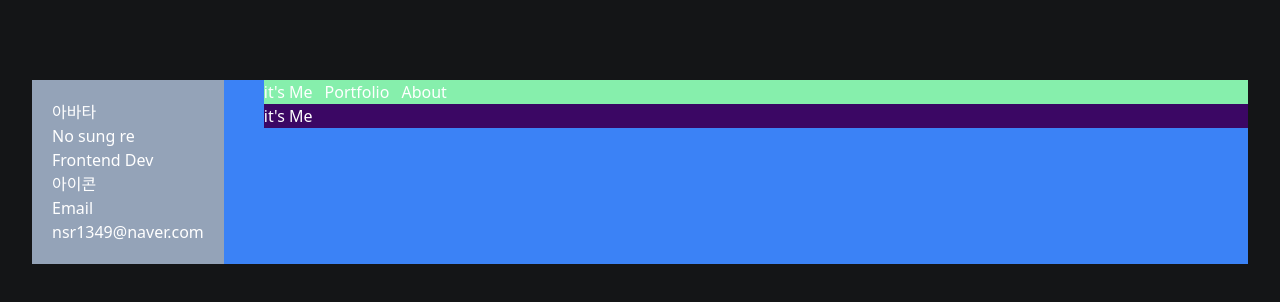
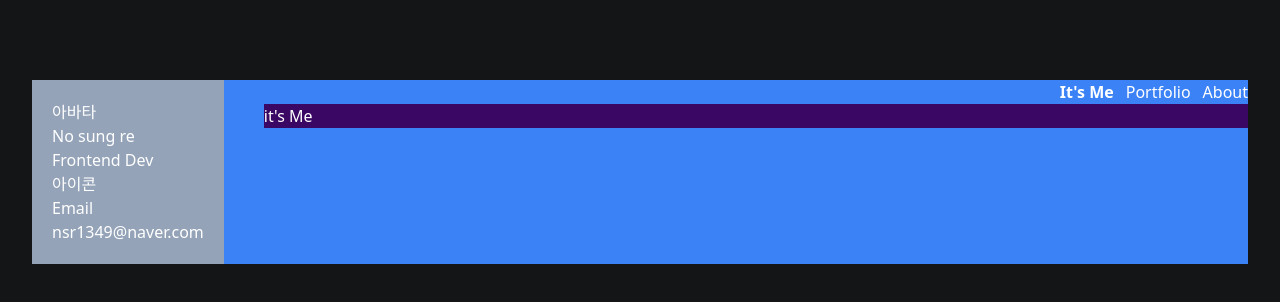
Before and after one commit to nsr1349/nsr1349_portfolio, a Next.js app: page / in a window 1280 px wide. Shown: the top 302 px of the page. Built offline with nearby package versions, Linux system fonts and the light colour scheme.

Commit message:
feat: nav 완성

```diff
--- /dev/null
+++ b/src/app/components/Nav.tsx
@@ -0,0 +1,34 @@
+'use client'
+
+import Link from "next/link";
+import { usePathname } from 'next/navigation'
+
+const NavNames = [
+    {
+        link : "/",
+        title : "It's Me",
+    },
+    {
+        link : "/portfolio",
+        title : "Portfolio",
+    },
+    {
+        link : "/about",
+        title : "About",
+    },
+]
+
+export default function Nav() {
+    const pathname = usePathname()
+
+    return (
+        <nav className="flex gap-3 justify-end">
+            {
+                NavNames.map(({link,title})=>
+                    <Link href={link} key={title}>
+                        <h1 className={link === pathname ? "font-bold" : ""}>{title}</h1>
+                    </Link>)
+            }
+        </nav>
+    );
+}
--- a/src/app/layout.tsx
+++ b/src/app/layout.tsx
@@ -1,7 +1,7 @@
 import type { Metadata } from "next";
 import { Inter } from "next/font/google";
 import "./globals.css";
-import Link from "next/link";
+import Nav from "./components/Nav";
 
 const inter = Inter({ subsets: ["latin"] });
 
@@ -36,11 +36,7 @@ export default function RootLayout({
             </ul>
           </div>
           <div className="flex-grow">
-            <nav className="bg-green-300 flex gap-3">
-              <Link href="/">it&apos;s Me</Link>
-              <Link href="/portfolio">Portfolio</Link>
-              <Link href="/about">About</Link>
-            </nav>
+            <Nav/>
             <main className="bg-purple-950">
               {children}
             </main>
```
